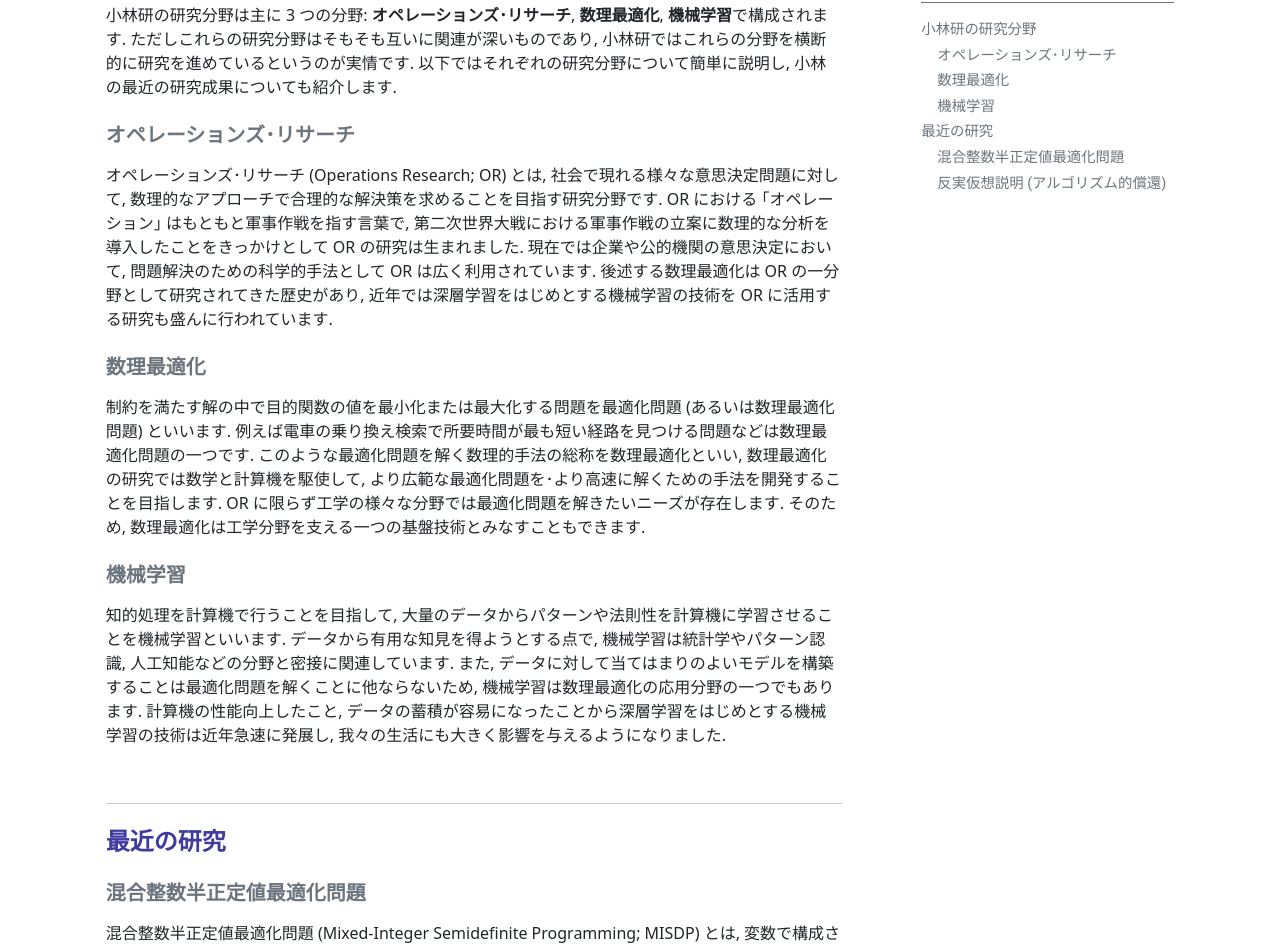
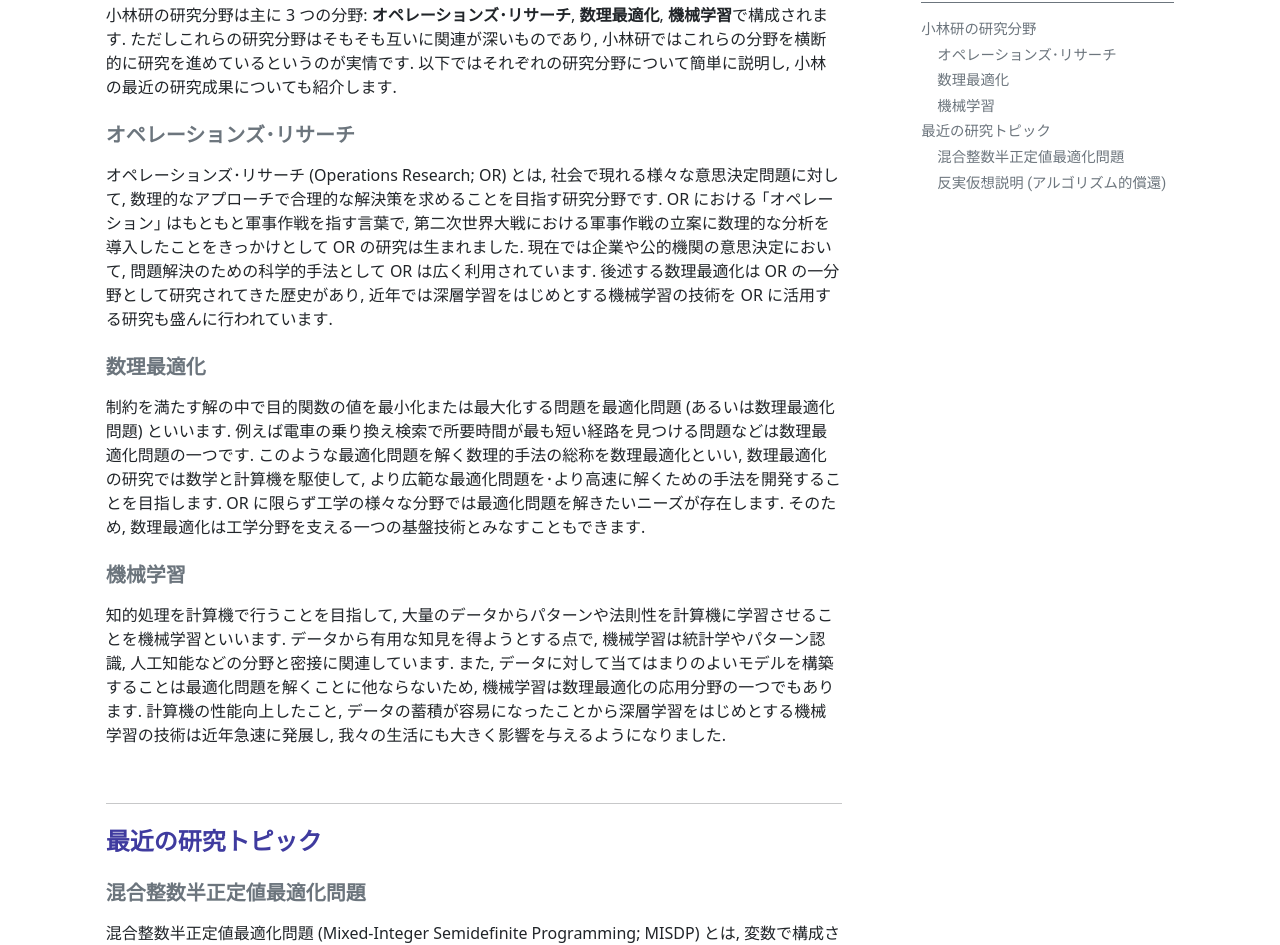
Before and after one commit to isct-koba-lab/isct-koba-lab.github.io, a Jekyll site: the page built from pages/research.md, in a window 1280 px wide. Shown: the part 149-1094 px from the top of the page. Built offline with Jekyll 4.4.1, drawn with Linux system fonts in a browser that asks for light colours.

Commit message:
add research

```diff
--- a/pages/research.md
+++ b/pages/research.md
@@ -26,7 +26,7 @@ toc: true
 
 ---
 
-## 最近の研究
+## 最近の研究トピック
 
 ### 混合整数半正定値最適化問題
 
```
